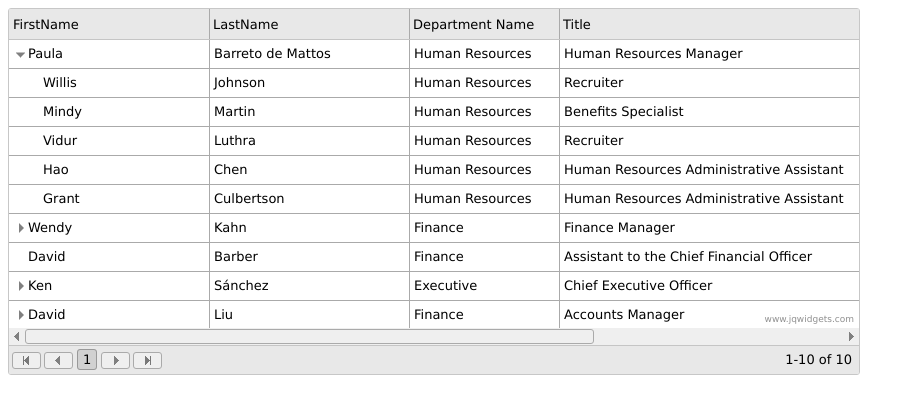
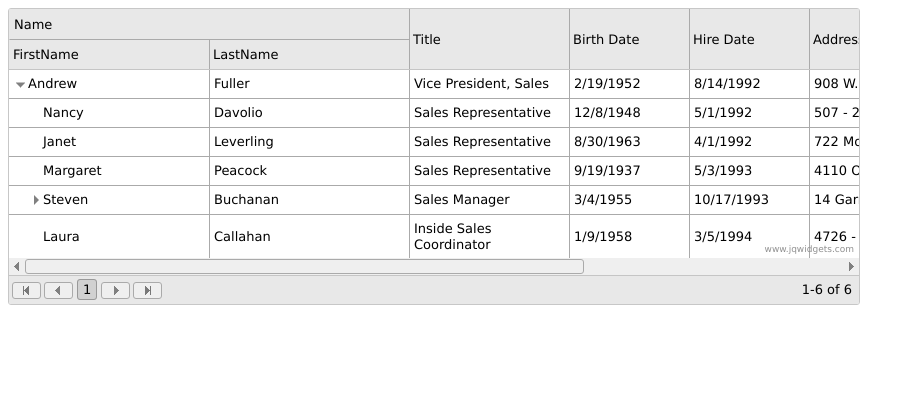
Before and after one commit to androidice/JQWidgets, a website: page demos/jqxtreegrid.html in a window 1280 px wide. Shown: the whole page, without its empty margins (0-915 px from the left). Drawn offline with Linux system fonts and the light colour scheme.

Commit message:
update on jqxtreegrid
use JSON data

```diff
--- a/demos/jqxtreegrid.html
+++ b/demos/jqxtreegrid.html
@@ -15,28 +15,40 @@
   <script type="text/javascript">
     $(document).ready(function(){
 
+      var employees = [
+        { "EmployeeID": 1, "FirstName": "Nancy", "LastName": "Davolio", "ReportsTo": 2, "Country": "USA", "Title": "Sales Representative", "HireDate": "1992-05-01 00:00:00", "BirthDate": "1948-12-08 00:00:00", "City": "Seattle", "Address": "507 - 20th Ave. E.Apt. 2A" },
+        { "EmployeeID": 2, "FirstName": "Andrew", "LastName": "Fuller", "ReportsTo": null, "Country": "USA", "Title": "Vice President, Sales", "HireDate": "1992-08-14 00:00:00", "BirthDate": "1952-02-19 00:00:00", "City": "Tacoma", "Address": "908 W. Capital Way" },
+        { "EmployeeID": 3, "FirstName": "Janet", "LastName": "Leverling", "ReportsTo": 2, "Country": "USA", "Title": "Sales Representative", "HireDate": "1992-04-01 00:00:00", "BirthDate": "1963-08-30 00:00:00", "City": "Kirkland", "Address": "722 Moss Bay Blvd." },
+        { "EmployeeID": 4, "FirstName": "Margaret", "LastName": "Peacock", "ReportsTo": 2, "Country": "USA", "Title": "Sales Representative", "HireDate": "1993-05-03 00:00:00", "BirthDate": "1937-09-19 00:00:00", "City": "Redmond", "Address": "4110 Old Redmond Rd." },
+        { "EmployeeID": 5, "FirstName": "Steven", "LastName": "Buchanan", "ReportsTo": 2, "Country": "UK", "Title": "Sales Manager", "HireDate": "1993-10-17 00:00:00", "BirthDate": "1955-03-04 00:00:00", "City": "London", "Address": "14 Garrett Hill" },
+        { "EmployeeID": 6, "FirstName": "Michael", "LastName": "Suyama", "ReportsTo": 5, "Country": "UK", "Title": "Sales Representative", "HireDate": "1993-10-17 00:00:00", "BirthDate": "1963-07-02 00:00:00", "City": "London", "Address": "Coventry House Miner Rd." },
+        { "EmployeeID": 7, "FirstName": "Robert", "LastName": "King", "ReportsTo": 5, "Country": "UK", "Title": "Sales Representative", "HireDate": "1994-01-02 00:00:00", "BirthDate": "1960-05-29 00:00:00", "City": "London", "Address": "Edgeham Hollow Winchester Way" },
+        { "EmployeeID": 8, "FirstName": "Laura", "LastName": "Callahan", "ReportsTo": 2, "Country": "USA", "Title": "Inside Sales Coordinator", "HireDate": "1994-03-05 00:00:00", "BirthDate": "1958-01-09 00:00:00", "City": "Seattle", "Address": "4726 - 11th Ave. N.E." },
+        { "EmployeeID": 9, "FirstName": "Anne", "LastName": "Dodsworth", "ReportsTo": 5, "Country": "UK", "Title": "Sales Representative", "HireDate": "1994-11-15 00:00:00", "BirthDate": "1966-01-27 00:00:00", "City": "London", "Address": "7 Houndstooth Rd." }
+      ];
+
       var source =
             {
-              dataType: "csv",
+              dataType: "json",
               dataFields: [
-                { name: 'EmployeeKey', type: 'number' },
-                { name: 'ParentEmployeeKey', type: 'number' },
+                { name: 'EmployeeID', type: 'number' },
+                { name: 'ReportsTo', type: 'number' },
                 { name: 'FirstName', type: 'string' },
                 { name: 'LastName', type: 'string' },
+                { name: 'Country', type: 'string' },
+                { name: 'City', type: 'string' },
+                { name: 'Address', type: 'string' },
                 { name: 'Title', type: 'string' },
                 { name: 'HireDate', type: 'date' },
-                { name: 'BirthDate', type: 'date' },
-                { name: 'Phone', type: 'string' },
-                { name: 'Gender', type: 'string' },
-                { name: 'DepartmentName', type: 'string' }
+                { name: 'BirthDate', type: 'date' }
               ],
               hierarchy:
                 {
-                  keyDataField: { name: 'EmployeeKey' },
-                  parentDataField: { name: 'ParentEmployeeKey' }
+                  keyDataField: { name: 'EmployeeID' },
+                  parentDataField: { name: 'ReportsTo' }
                 },
-              id: 'EmployeeKey',
-              url: '../sampledata/employeesadv.csv'
+              id: 'EmployeeID',
+              localData: employees
             };
 
             var dataAdapter = new $.jqx.dataAdapter(source);
@@ -47,20 +59,24 @@
                 width: 850,
                 source: dataAdapter,
                 pageable: true,
-                columnsResize: true,
+                sortable: true,
                 ready: function()
                 {
-                  // expand row with 'EmployeeKey = 32'
-                  $("#treeGrid").jqxTreeGrid('expandRow', 32);
+                  // expand row with 'EmployeeKey = 2'
+                  $("#treeGrid").jqxTreeGrid('expandRow', 2);
                 },
                 columns: [
-                  { text: 'FirstName', dataField: 'FirstName', minWidth: 100, width: 200 },
-                  { text: 'LastName',  dataField: 'LastName', width: 200 },
-                  { text: 'Department Name', dataField: 'DepartmentName', width: 150 },
-                  { text: 'Title', dataField: 'Title', width: 300 },
+                  { text: 'FirstName', columnGroup: 'Name', dataField: 'FirstName', width: 200 },
+                  { text: 'LastName', columnGroup: 'Name', dataField: 'LastName', width: 200 },
+                  { text: 'Title', dataField: 'Title', width: 160 },
                   { text: 'Birth Date', dataField: 'BirthDate', cellsFormat: 'd', width: 120 },
                   { text: 'Hire Date', dataField: 'HireDate', cellsFormat: 'd', width: 120 },
-                  { text: 'Phone', dataField: 'Phone', cellsFormat: 'd', width: 120 }
+                  { text: 'Address', dataField: 'Address', width: 250 },
+                  { text: 'City', dataField: 'City', width: 120 },
+                  { text: 'Country', dataField: 'Country' }
+                ],
+                columnGroups: [
+                  { text: 'Name', name: 'Name' }
                 ]
               });
     });
```
